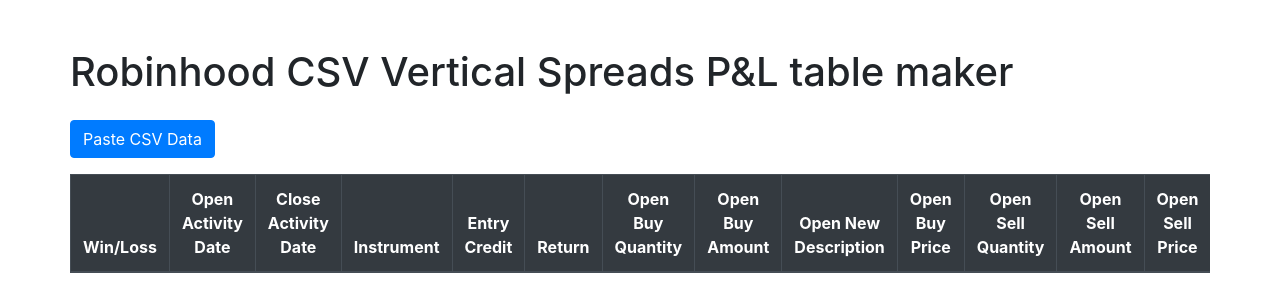
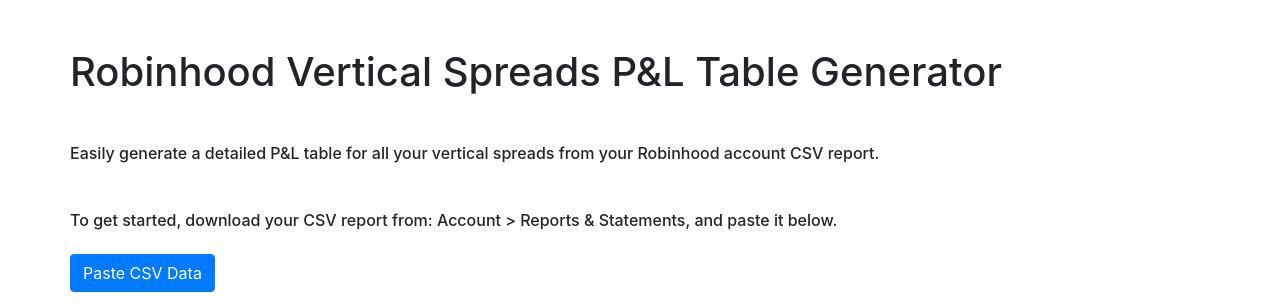
Before and after one commit to jase180/robinhood-win-loss-visualizer, a Flask app: page / in a window 1280 px wide. Shown: the top 308 px of the page. Run offline with Flask 3, Linux system fonts and the light colour scheme; lists and menus that the app fills with data are empty; some libraries are stand-ins or nearby versions.

Commit message:
Updated index.html - added detailed description

```diff
--- a/templates/index.html
+++ b/templates/index.html
@@ -52,7 +52,9 @@
 </head>
 <body>
     <div class="container">
-        <h1 class="mt-5 mb-4">Robinhood CSV Vertical Spreads P&L table maker</h1>
+        <h1 class="mt-5 mb-4">Robinhood Vertical Spreads P&L Table Generator</h1>
+        <h6 class="mt-5 mb-4">Easily generate a detailed P&L table for all your vertical spreads from your Robinhood account CSV report.</h6>
+        <h6 class="mt-5 mb-4">To get started, download your CSV report from: Account > Reports & Statements, and paste it below.</h6>
 
         <!-- Button to trigger modal -->
         <button type="button" class="btn btn-primary mb-3" data-toggle="modal" data-target="#csvModal">
```
